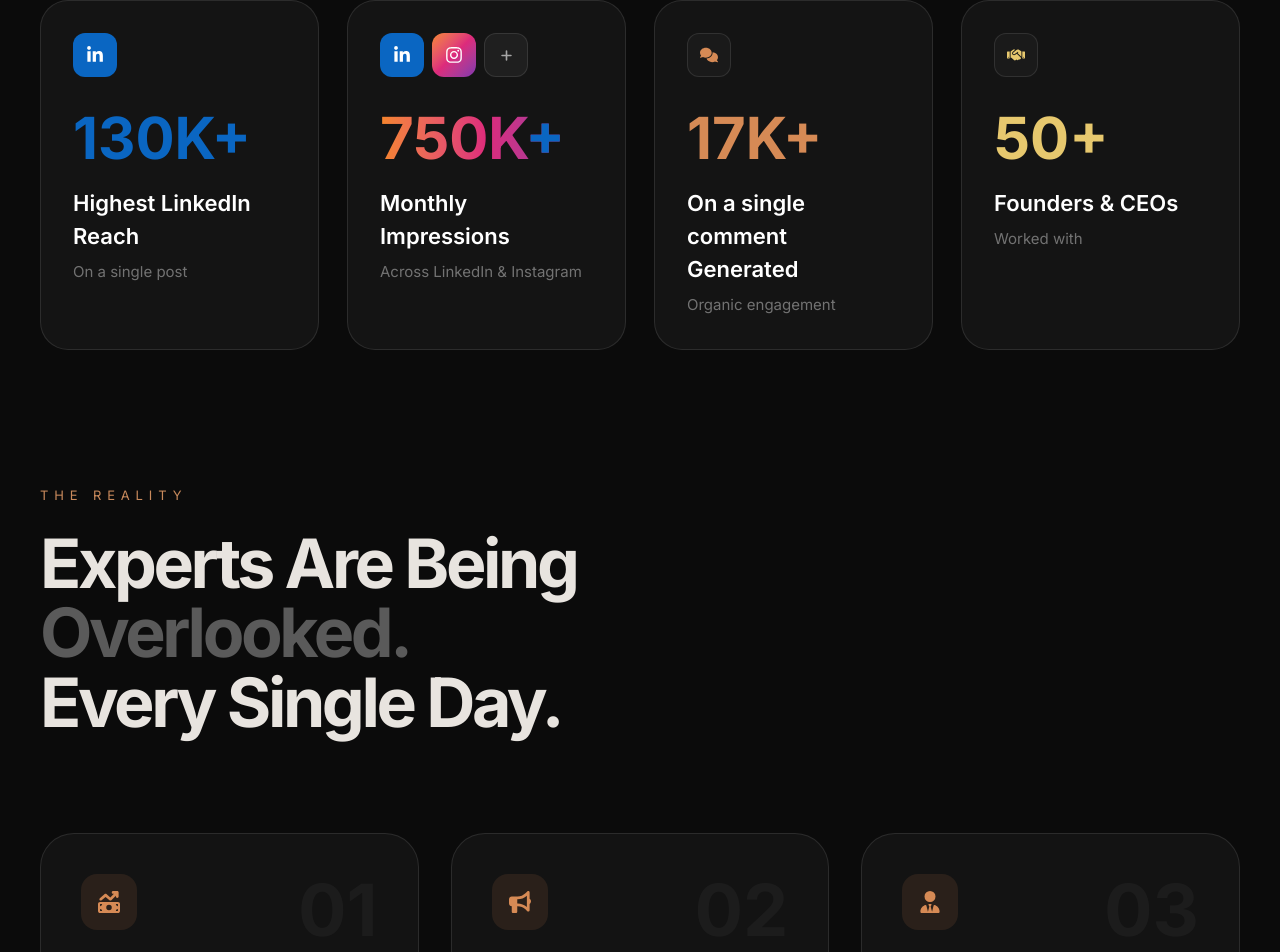
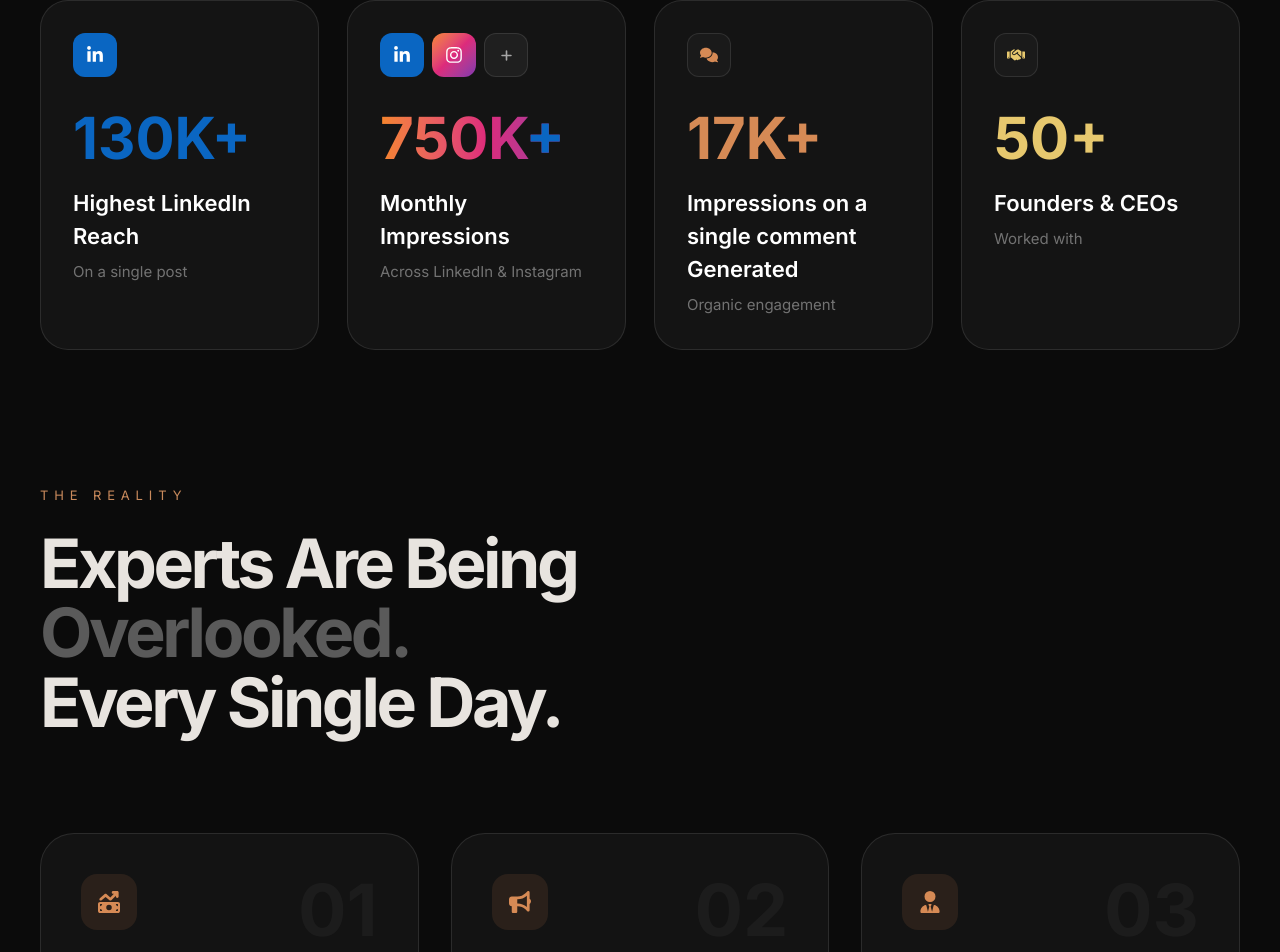
Before and after one commit to Sinjan04/manisha-website, a Next.js app: page / in a window 1280 px wide. Shown: the part 1000-1952 px from the top of the page. Built offline with nearby package versions, Linux system fonts and the light colour scheme.

Commit message:
Error fix

```diff
--- a/components/Hero.tsx
+++ b/components/Hero.tsx
@@ -296,7 +296,7 @@ export default function Hero() {
         {[
           ["130K+", "Highest LinkedIn Reach", "On a single post"],
           ["550K+", "Monthly Impressions", "Across LinkedIn & Instagram"],
-          ["17K+", "On a single comment Generated", "Organic engagement"],
+          ["17K+", "Impressions on a single comment Generated", "Organic engagement"],
           ["50+", "Founders & CEOs", "Worked with"],
         ].map(([number, title, subtitle], index) => (
 
```
